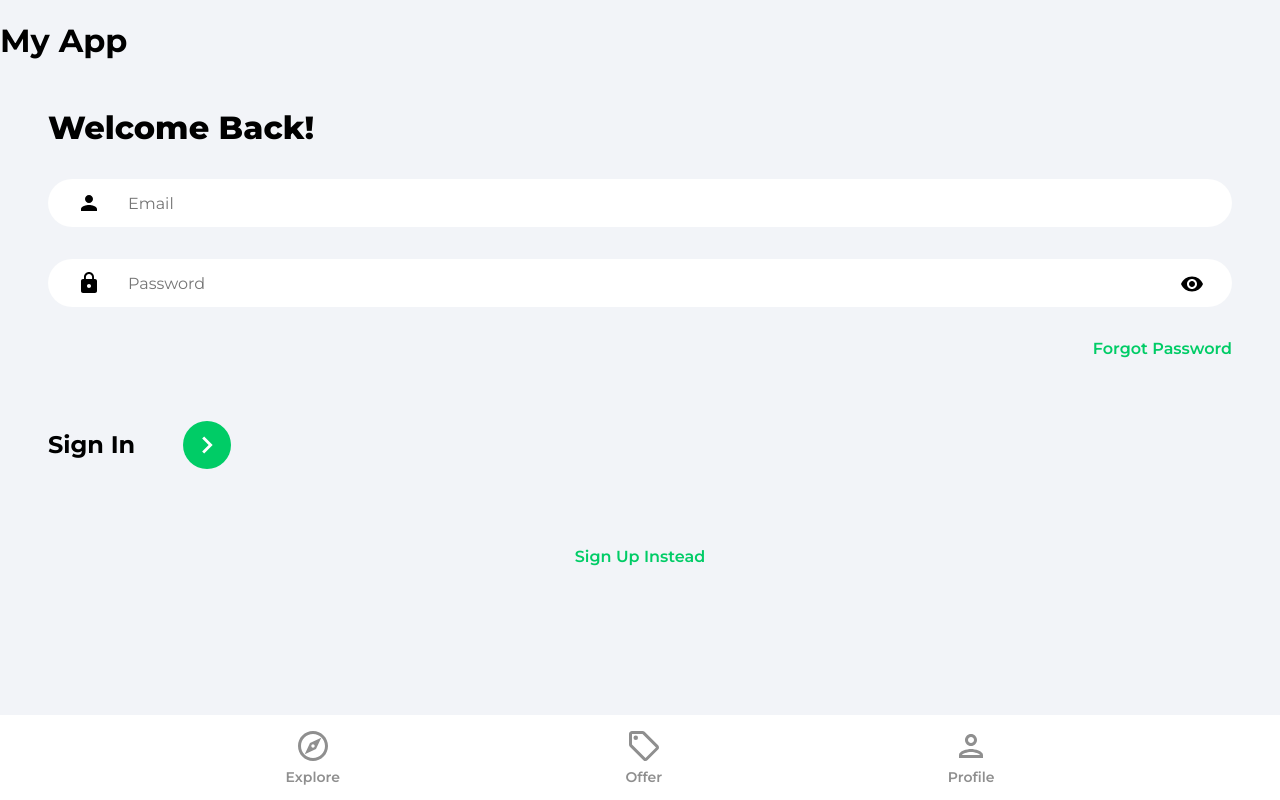
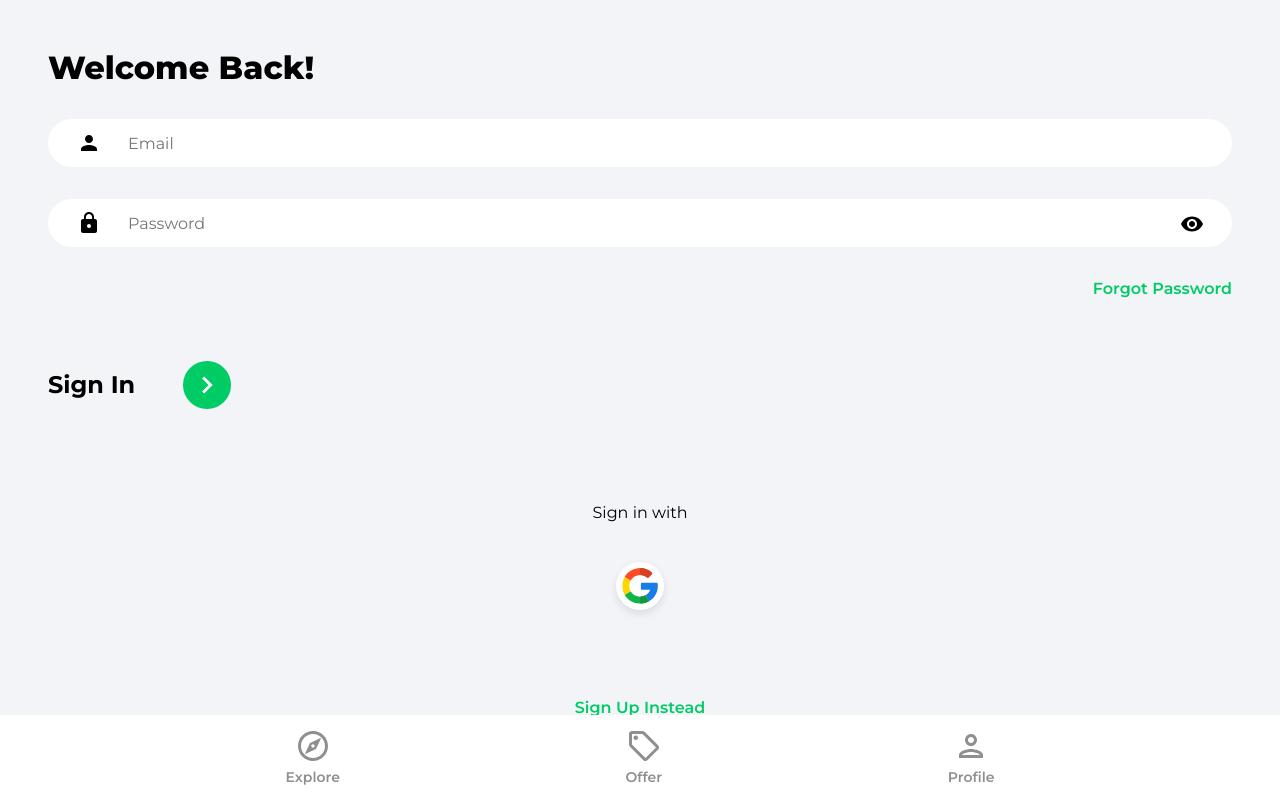
Before and after one commit to OybekKayumov/house-marketplace, a React (Create React App) app: page /sign-in in a window 1280 px wide. Built offline with nearby package versions, Linux system fonts and the light colour scheme.

Commit message:
add logIn with Google OK

```diff
--- a/src/App.js
+++ b/src/App.js
@@ -13,7 +13,6 @@
 function App() {
   return (
     <>
-      <h1>My App</h1>
       <Router>
         <Routes>
           <Route path="/" element={<Explore />} />
--- /dev/null
+++ b/src/components/OAuth.jsx
@@ -0,0 +1,61 @@
+import React from 'react'
+import { useLocation, useNavigate } from 'react-router-dom'
+import { getAuth, signInWithPopup, GoogleAuthProvider } from 'firebase/auth'
+import { doc, setDoc, getDoc, serverTimestamp } from 'firebase/firestore'
+import { db } from '../firebase.config'
+import { toast } from 'react-toastify'
+import googleIcon from '../assets/svg/googleIcon.svg'
+import { async } from '@firebase/util'
+
+function OAuth() {
+
+  const navigate = useNavigate()
+  const location = useLocation()
+
+  const onGoogleClick = async () => {
+    try {
+      const auth = getAuth()
+      const provider = new GoogleAuthProvider()
+      const result = await signInWithPopup(auth, provider)
+      const user = result.user
+
+      // check for user
+      const docRef = doc(db, 'users', user.uid)
+      const docSnap = await getDoc(docRef)
+
+      // if user doesn't exist, create user
+      if (!docSnap.exists()) {
+        await setDoc(doc(db, 'users', user.uid), {
+          name: user.displayName,
+          email: user.email,
+          timestamp: serverTimestamp()
+        })
+      }
+
+      navigate('/')
+
+    } catch (error) {
+      toast.error('Could not authorize with Google')
+    }
+  }
+
+  return (
+    <div className='socialLogin'>
+      <p>
+        Sign {location.pathname === '/sign-up' ? 'up' : 'in' } with
+      </p>
+      <button
+        className='socialIconDiv'
+        onClick={onGoogleClick}
+      >
+        <img
+          src={googleIcon}
+          alt="google icon"
+          className='socialIconImg'
+        />
+      </button>
+    </div>
+  )
+}
+
+export default OAuth
--- a/src/index.css
+++ b/src/index.css
@@ -287,6 +287,7 @@
 
 .socialIconImg {
   width: 100%;
+  width: 150%;
 }
 
 .registerLink {
--- a/src/index.js
+++ b/src/index.js
@@ -2,7 +2,6 @@
 import ReactDOM from 'react-dom/client';
 import './index.css';
 import App from './App';
-import reportWebVitals from './reportWebVitals';
 
 const root = ReactDOM.createRoot(document.getElementById('root'));
 root.render(
@@ -10,8 +9,3 @@
     <App />
   </React.StrictMode>
 );
-
-// If you want to start measuring performance in your app, pass a function
-// to log results (for example: reportWebVitals(console.log))
-// or send to an analytics endpoint. Learn more: https://bit.ly/CRA-vitals
-reportWebVitals();
--- a/src/pages/SignIn.jsx
+++ b/src/pages/SignIn.jsx
@@ -4,6 +4,7 @@
 import { toast } from 'react-toastify'
 import { ReactComponent as ArrowRightIcon } from '../assets/svg/keyboardArrowRightIcon.svg'
 import visibilityIcon from '../assets/svg/visibilityIcon.svg'
+import OAuth from '../components/OAuth'
 
 function SignIn() {
   const [showPassword, setShowPassword] = useState(false)
@@ -42,8 +43,6 @@
       // console.log(error);
       toast.error('Bad User Credentials');
     }
-
-
 
   }
 
@@ -100,7 +99,8 @@
 
         </form>
 
-        {/* Google OAuth */}
+        <OAuth />
+
         <Link to='/sign-up' className='registerLink'>
           Sign Up Instead
         </Link>
--- a/src/pages/SignUp.jsx
+++ b/src/pages/SignUp.jsx
@@ -7,6 +7,7 @@
 import { ReactComponent as ArrowRightIcon } from '../assets/svg/keyboardArrowRightIcon.svg'
 import visibilityIcon from '../assets/svg/visibilityIcon.svg'
 import { async } from '@firebase/util'
+import OAuth from '../components/OAuth.jsx'
 
 function SignUp() {
   const [showPassword, setShowPassword] = useState(false)
@@ -121,7 +122,8 @@
 
         </form>
 
-        {/* Google OAuth */}
+        <OAuth />
+
         <Link to='/sign-in' className='registerLink'>
           Sign In Instead
         </Link>
--- a/src/reportWebVitals.js
+++ /dev/null
@@ -1,13 +0,0 @@
-const reportWebVitals = onPerfEntry => {
-  if (onPerfEntry && onPerfEntry instanceof Function) {
-    import('web-vitals').then(({ getCLS, getFID, getFCP, getLCP, getTTFB }) => {
-      getCLS(onPerfEntry);
-      getFID(onPerfEntry);
-      getFCP(onPerfEntry);
-      getLCP(onPerfEntry);
-      getTTFB(onPerfEntry);
-    });
-  }
-};
-
-export default reportWebVitals;
```
